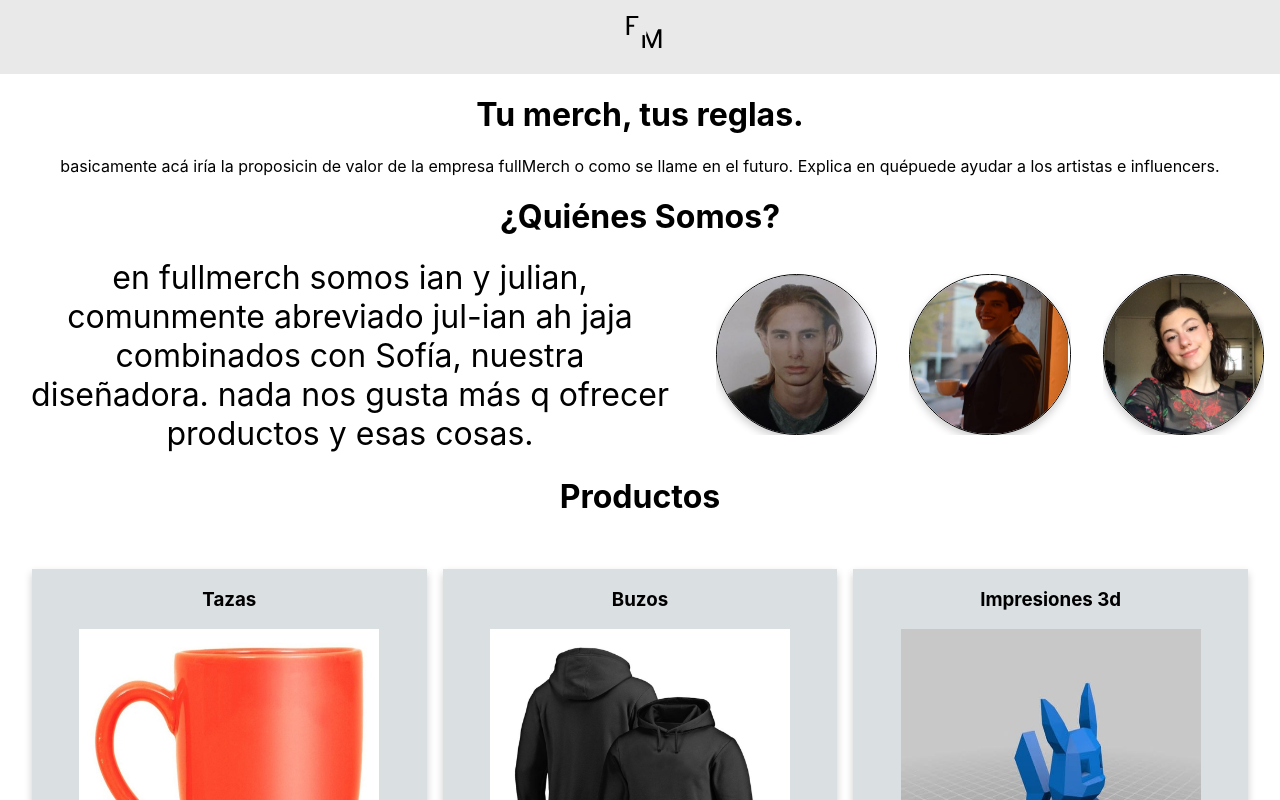
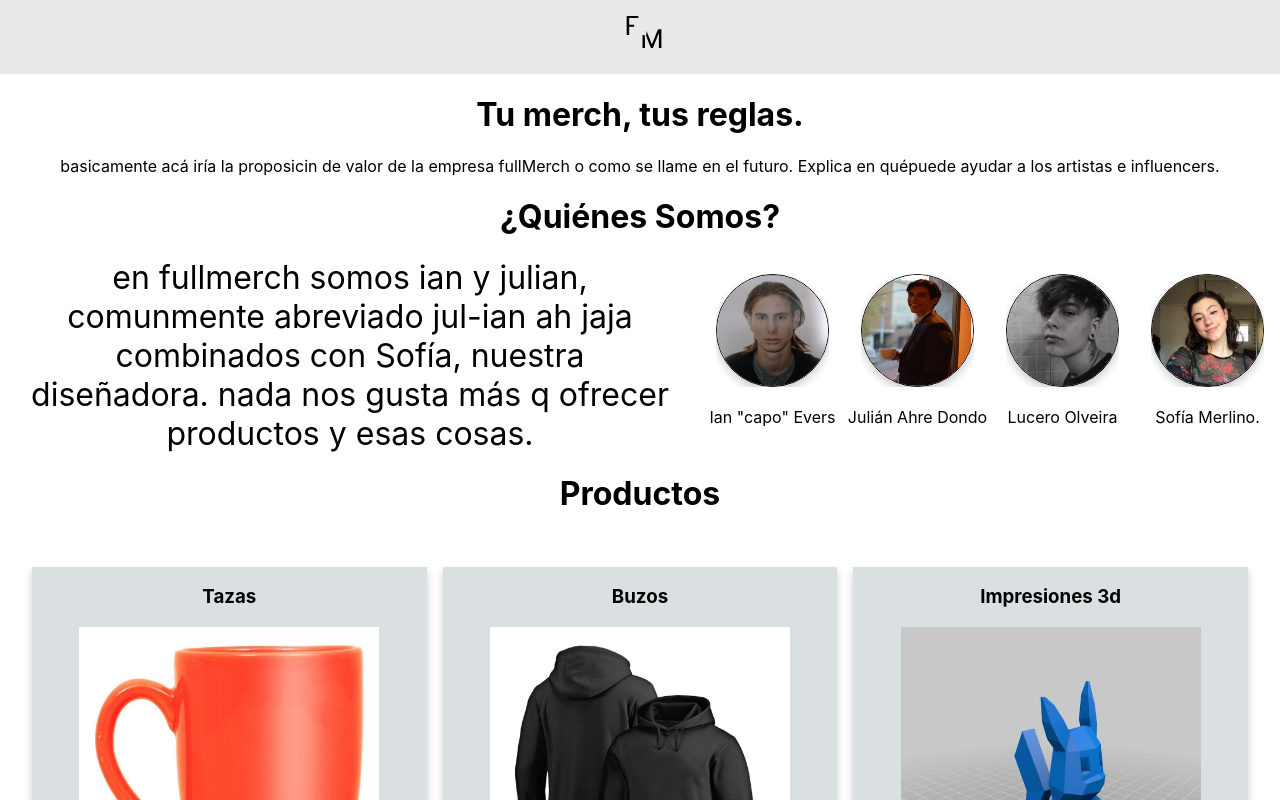
Before and after one commit to IanEvers/branding-landingPage, a Next.js app: page / in a window 1280 px wide. Shown: the top 800 px of the page. Built offline with nearby package versions, Linux system fonts and the light colour scheme.

Commit message:
agrego nombres

```diff
--- a/pages/index.js
+++ b/pages/index.js
@@ -32,15 +32,34 @@ export default function Home() {
 
             <p className={styles.quienesSomosTexto}>en fullmerch somos ian y julian, comunmente abreviado jul-ian ah jaja combinados con Sofía, nuestra diseñadora. nada nos gusta más q ofrecer productos y esas cosas.</p>
             <div className={styles.flex}>
+              <div>
                 <div className={styles.imagenContainer}>
                   <Image className={styles.imagen} src="/ian.png" alt="ian" width={200} height={200}  />
                 </div>
+                <p className={styles.nombres}> Ian "capo" Evers</p>
+              </div>
+
+              <div>
                 <div className={styles.imagenContainer}>
                   <Image className={styles.imagen} src="/julian.png" alt="julian" width={200} height={200} />
                 </div>
+                <p className={styles.nombres}> Julián Ahre Dondo</p>
+              </div>
+
+              <div>
+                <div className={styles.imagenContainer}>
+                  <Image className={styles.imagen} src="/lucero.png" alt="sofia" width={200} height={200} />
+                </div>
+                <p className={styles.nombres}> Lucero Olveira</p>
+              </div>
+
+              <div>
                 <div className={styles.imagenContainer}>
                   <Image className={styles.imagen} src="/merlino.jfif" alt="sofia" width={200} height={200} />
                 </div>
+                <p className={styles.nombres}> Sofía Merlino.</p>
+              </div>
+
             </div>
           </div>
         </div>
--- a/styles/Home.module.css
+++ b/styles/Home.module.css
@@ -35,7 +35,6 @@
 }
 
 .flex {
-
   display: flex;
   flex-direction: row;
 }
@@ -53,6 +52,10 @@
   padding-left: 1.5rem;
   padding-right: 1.5rem;
   max-width: 700px;
+  margin: 0;
+}
+
+.nombres {
   margin: 0;
 }
 
@@ -103,7 +106,7 @@
   font-size: 2rem
 }
 
-@media (max-width: 600px) {
+@media (max-width: 1000px) {
   .burguerNav {
     display: block;
     padding-top: 10px;
@@ -138,6 +141,10 @@
     align-self: center;
   }
 
+  .quienesSomosTexto {
+    align-self: center;
+  }
+
   .cardsContainer {
     padding: 2rem;
     display: grid;
```
Also changed, not shown: public/lucero.png (added). Lines whose indentation alone changed are shown as unchanged.
